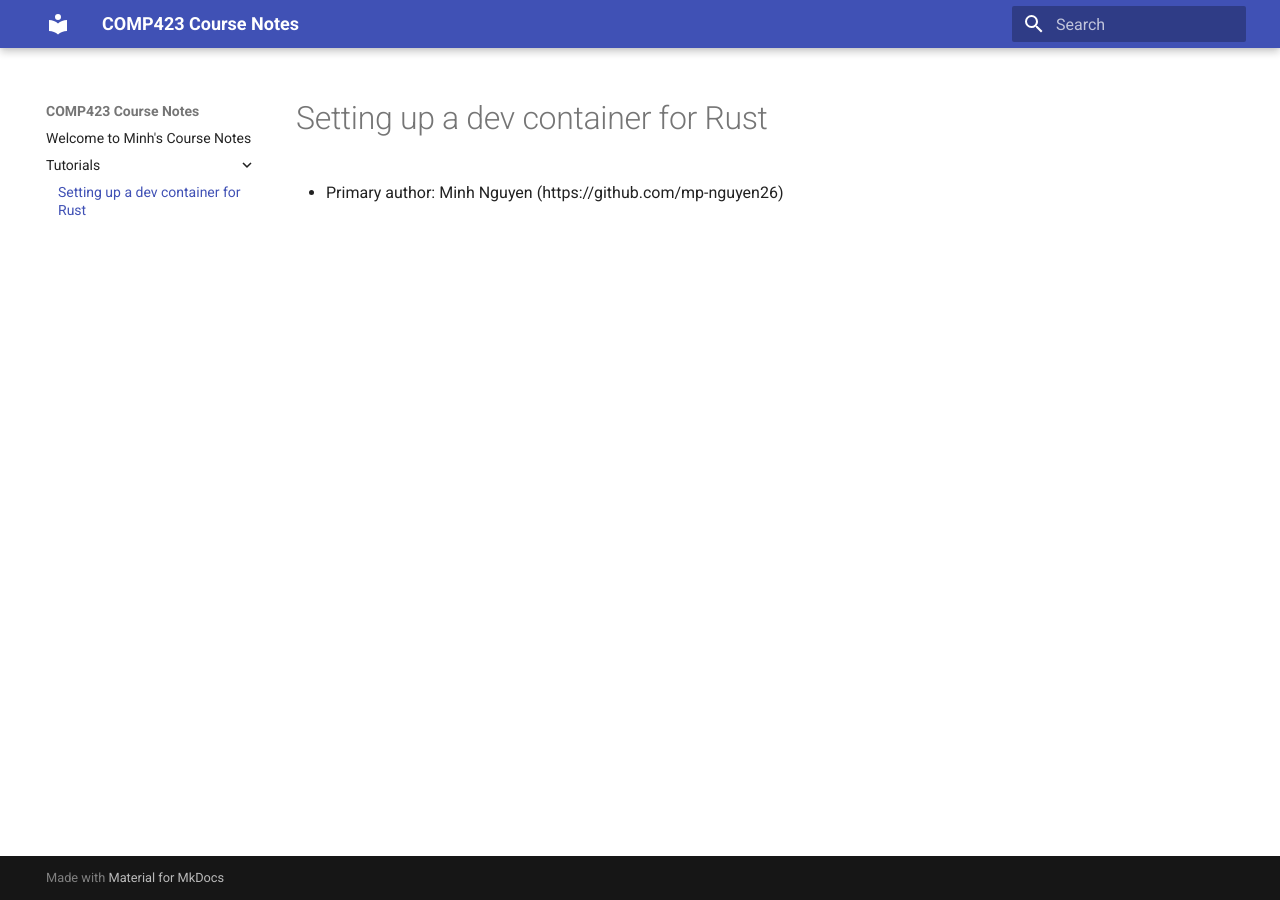
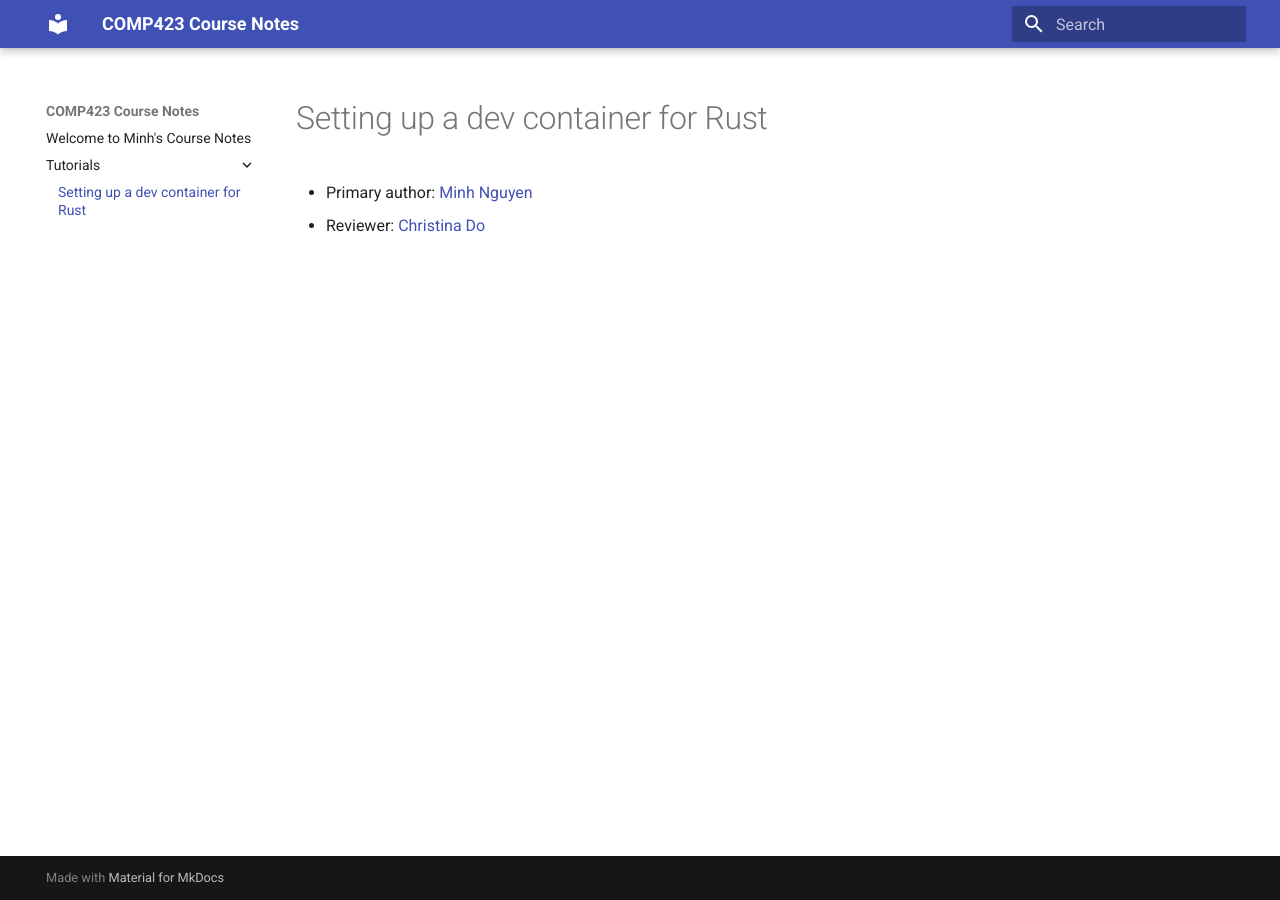
Before and after one commit to mp-nguyen26/comp423-course-notes, an MkDocs documentation site: the page built from docs/tutorials/rust-setup.md, in a window 1280 px wide. Built offline with MkDocs 1.6.1 and Material for MkDocs 9.7.7, drawn with Linux system fonts in a browser that asks for light colours.

Commit message:
I suggested changes to rust-setup.md

```diff
--- a/docs/tutorials/rust-setup.md
+++ b/docs/tutorials/rust-setup.md
@@ -1,3 +1,4 @@
 # Setting up a dev container for Rust
 
-* Primary author: Minh Nguyen (https://github.com/mp-nguyen26)
+* Primary author: [Minh Nguyen](https://github.com/mp-nguyen26)
+* Reviewer: [Christina Do](https://github.com/chrxstyxdo)
```
